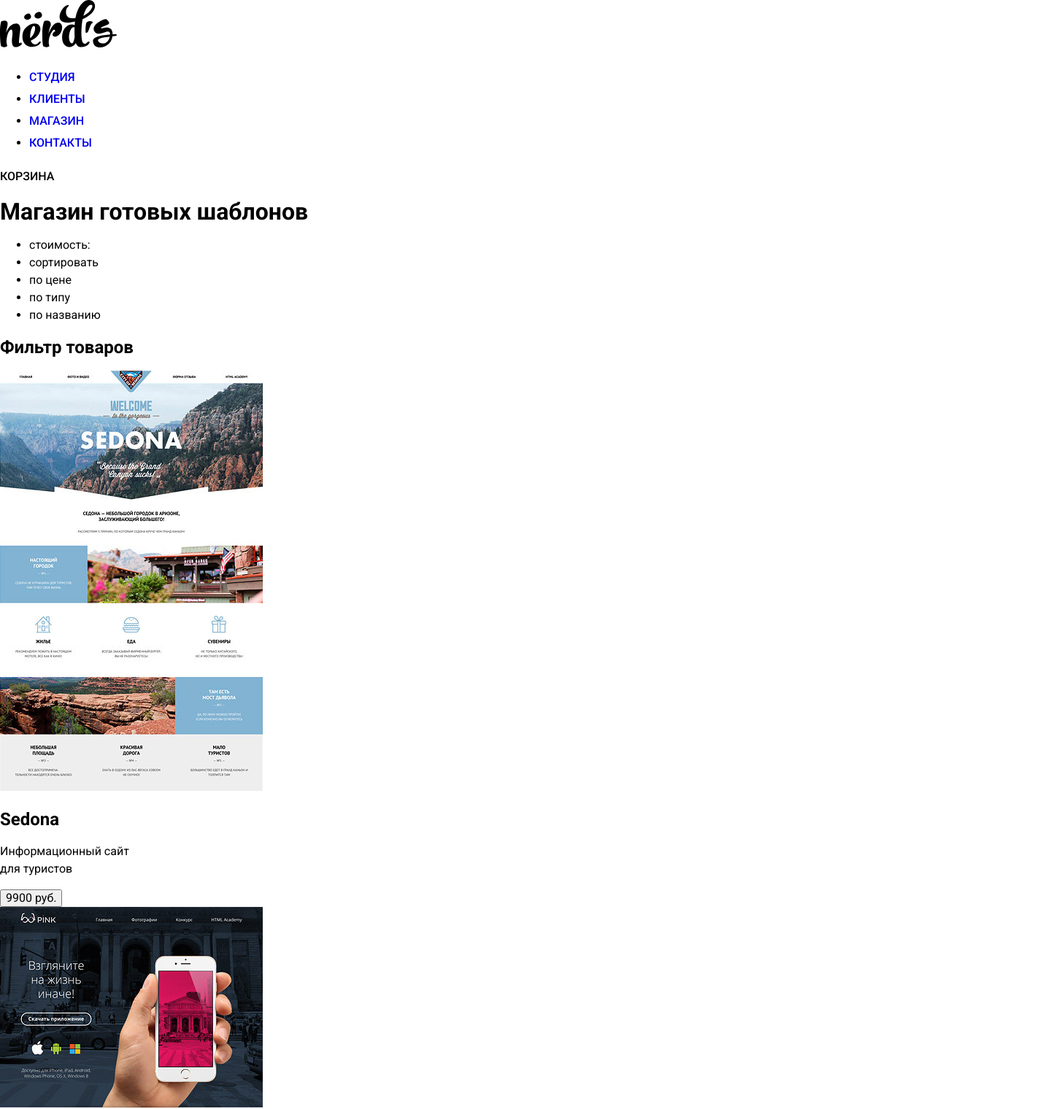
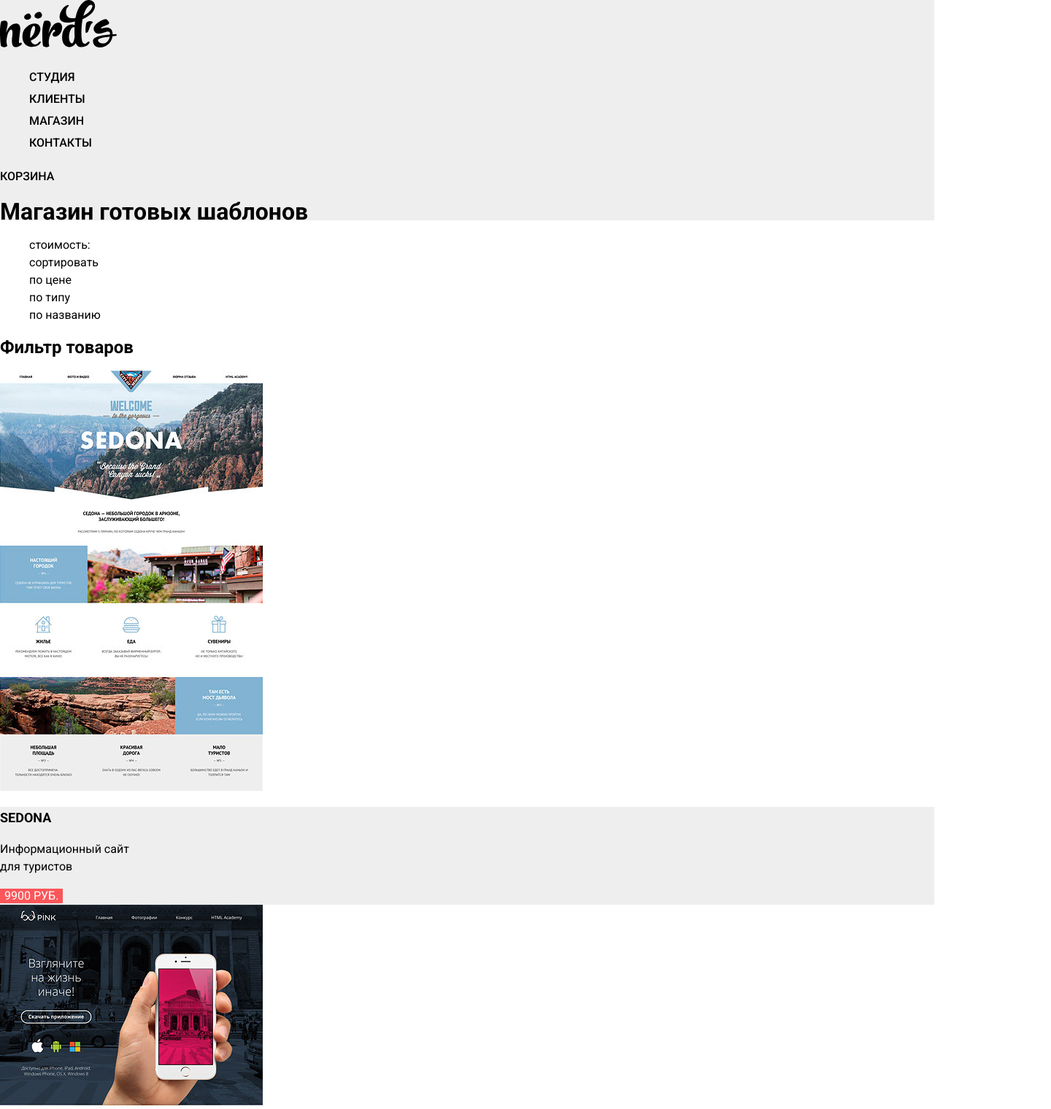
Before and after one commit to npermogorskaya/853713-nerds, a plain HTML site: page catalog.html in a window 1280 px wide. Shown: the top 1520 px of the page at 73% size, 1440 px wide, since content can reach past the window. Drawn offline with Linux system fonts and the light colour scheme.

Commit message:
Начала стилизацию каталога

```diff
--- a/catalog.html
+++ b/catalog.html
@@ -10,6 +10,7 @@
 </head>
 
 <body>
+<main class="container">
 
 <header class="main-header">
  <nav class="main-navigation">
@@ -17,7 +18,7 @@
    <img src="img/header/nerds-logo.svg" width="160" height="65" alt="Логотип магазина  «nёrd's»">
   </a>
 
-  <ul>
+  <ul class="site-navigation">
    <li>    <a href="studio.html">Студия</a> </li>
    <li>    <a href="clientele.html">Клиенты</a></li>
    <li>    <a class="site-navigation-current" href="catalog.html">Магазин</a> </li>
@@ -30,7 +31,7 @@
  <h1 class="page-title">Магазин готовых шаблонов</h1>
 </header>
 
-<main class="container">
+
 
  <ul class="tab">
   <li>стоимость:</li>
@@ -54,7 +55,7 @@
    <section class="hover-1">
     <h2>Sedona</h2>
     <p>Информационный сайт <br> для туристов</p>
-    <button class="button" type="button">9900 руб.
+    <button class="button-catalog" type="button">9900 руб.
       <!-- Здесь будет форма 2 -->
     </button>
    </section>
@@ -66,7 +67,7 @@
    <section class="hover-2">
     <h2>Pink App</h2>
     <p>Продуктовый лендинг <br> приложения для iOS и Android</p>
-    <button class="button" type="button">9900 руб.
+    <button class="button-catalog" type="button">9900 руб.
       <!-- Здесь будет форма 2 -->
     </button>
    </section>
@@ -78,7 +79,7 @@
    <section class="hover-3">
     <h2>Barbershop</h2>
     <p>Сайт для салона красоты. <br> Для мужчин, да.</p>
-    <button class="button" type="button">9900 руб.
+    <button class="button-catalog" type="button">9900 руб.
       <!-- Здесь будет форма 2 -->
     </button>
    </section>
@@ -90,7 +91,7 @@
    <section class="hover-4">
     <h2>Mishka</h2>
     <p>Интернет магазин <br> вязанных игрушек</p>
-    <button class="button" type="button">9900 руб.
+    <button class="button-catalog" type="button">9900 руб.
       <!-- Здесь будет форма 2 -->
     </button>
    </section>
@@ -102,7 +103,7 @@
    <section class="hover-5">
     <h2>A Plus</h2>
     <p>Лендинг курсов повышения <br> квалификации</p>
-    <button class="button" type="button">9900 руб.
+    <button class="button-catalog" type="button">9900 руб.
       <!-- Здесь будет форма 2 -->
     </button>
    </section>
@@ -114,7 +115,7 @@
    <section class="hover-6">
     <h2>Kvast</h2>
     <p>Промо-сайт производителя <br> крафтового кваса</p>
-    <button class="button" type="button">9900 руб.
+    <button class="button-catalog" type="button">9900 руб.
       <!-- Здесь будет форма 2 -->
     </button>
    </section>
@@ -129,6 +130,8 @@
 
  </section>
 
+    </section>
+
     <section class="contacts">
 
       <h2 class="visually-hidden">Наши контакты</h2>
@@ -137,9 +140,16 @@
       <p> 191186, Санкт-Петербург,<br> ул. Б. Конюшенная, д. 19/8</p>
       <p> тел. +7 (812) 275-75-75</p>
 
-  <button class="button" type="button">напишите нам </button>
-    <!-- Здесь будет форма 1 -->
 
+      <button class="button-contacts" type="button">напишите нам </button>
+      <!-- Здесь будет форма 1-->
+      <section class="modal modal-map">
+        <h2 class="visually-hidden">Как до нас добраться</h2>
+        <p>
+          <img src="img/contacts/map-marker.jpg" width="1440" height="415" alt="Офис компании по адресу: 191186, Санкт-Петербург, ул. Б. Конюшенная, д. 19/8, тел. +7 (812) 275-75-75 ">
+        </p>
+        <button class="modal-close" type="button">Закрыть</button>
+      </section>
     </section>
 
 </main>
@@ -147,7 +157,7 @@
 <footer class="main-footer">
 
   <div class="footer-social">
-  <ul>
+    <ul class="footer-navigation">
       <li><a class="social-button" href="#">Вконтакте</a></li>
       <li><a class="social-button" href="#">Фейсбук</a></li>
       <li><a class="social-button" href="#">Инстаграм</a></li>
@@ -176,38 +186,40 @@
       <input id="popap-email" type="tel" name="email" value="" placeholder="email@example.com">
     </p>
 
-          <p class="popap-item">
-            <label for="popap-textarea">Текст письма:</label>
-            <textarea id="popap-textarea" type="textarea" name="your-message" cols="40" rows="5" value="" placeholder="В свободной форме"></textarea>
+    <p class="popap-item ">
+      <label for="popap-textarea ">Текст письма:</label>
+      <textarea id="popap-textarea " type="textarea " name="your-message " cols="40 " rows="5 " value="
+              " placeholder="В свободной форме "></textarea>
     </p>
-          <button class="button" type="submit">Отправить</button>
+    <button class="button-popap" type="submit ">Отправить</button>
   </form>
   <button class="modal-close" type="button">Закрыть</button>
 </section>
 
 <!-- Форма 2 -->
 
-      <section class="modal modal-login">
+<section class="modal modal-login ">
   <h2>Оформить заказ</h2>
   <p>Введите свой логин и пароль.</p>
 
-        <form class="modal-form" action="https://echo.htmlacademy.ru" method="post">
+  <form class="modal-form " action="https://echo.htmlacademy.ru " method="post ">
 
-          <p class="modal-item">
-            <label class="visually-hidden" for="modal-date">Ваше имя:</label>
-            <input id="modal-name" type="text" name="name" value="" placeholder="Имя Фамилия">
+    <p class="modal-item ">
+      <label class="visually-hidden " for="modal-date ">Ваше имя:</label>
+      <input id="modal-name " type="text " name="name " value="" placeholder="Имя Фамилия ">
     </p>
 
-          <p class="modal-item">
-            <label class="visually-hidden" for="modal-tel">Ваш е-mail:</label>
-            <input id="modal-email" type="tel" name="email" value="" placeholder="email@example.com">
+    <p class="modal-item ">
+      <label class="visually-hidden " for="modal-tel ">Ваш е-mail:</label>
+      <input id="modal-email " type="tel " name="email " value="" placeholder="email@example.com ">
     </p>
 
-          <button class="button" type="submit">Заказать</button>
+    <button class="button-modal" type="submit ">Заказать</button>
   </form>
   <button class="modal-close" type="button">Закрыть</button>
 </section>
 
+
 </body>
 
 </html>
--- a/css/style.css
+++ b/css/style.css
@@ -13,7 +13,8 @@ a {
 .site-navigation,
 .shop-navigation,
 .footer-navigation,
-.list-of-services {
+.list-of-services,
+.tab {
   list-style: none;
 }
 .site-navigation a {
@@ -29,7 +30,8 @@ a {
 }
 
 
-.main-header-slider{
+.main-header-slider,
+.main-header {
   background-color: #eeeeee;
 }
 
@@ -188,3 +190,38 @@ b {
 .button-modal:hover {
   background-color: #e74246;
 }
+
+
+.hover-1,
+.hover-2,
+.hover-3,
+.hover-4,
+.hover-5,
+.hover-6 {
+  background-color: #eeeeee;
+}
+.button-catalog {
+  font-style: 16px;
+  line-height: 18px;
+  text-align: center;
+  color: #ffffff;
+  vertical-align: middle;
+  text-transform: uppercase;
+
+  background-color: #fb565a;
+  border: none;
+}
+.button-catalog:hover {
+  background-color: #e74246;
+}
+.hover-1 h2,
+.hover-2 h2,
+.hover-3 h2,
+.hover-4 h2,
+.hover-5 h2,
+.hover-6 h2 {
+  font-size: 18px;
+  line-height: 30px;
+  font-weight: 700;
+  text-transform: uppercase;
+}
```
Lines whose indentation alone changed are shown as unchanged.
